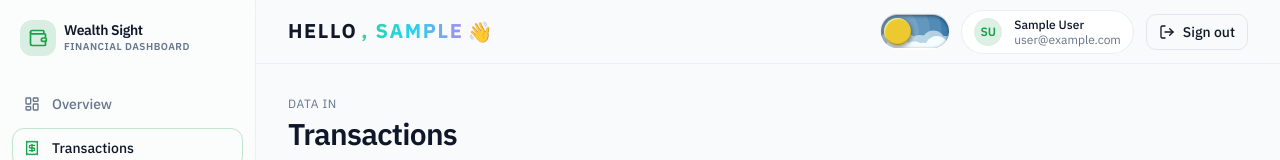
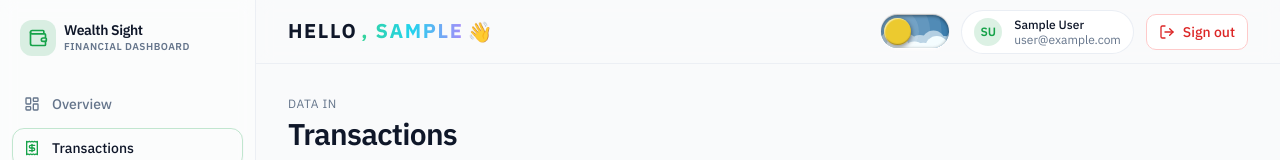
Before and after one commit to mayankatulkar26/HackInMotion-RICR-HIM-1016, a Next.js app in the folder smart-expense/: page /transactions in a window 1280 px wide. Shown: the top 160 px of the page. Built offline with nearby package versions, Linux system fonts and the light colour scheme; no server answers; the database is empty; sample sign-in values are in the browser's storage.

Commit message:
Transition Page modify

```diff
--- a/smart-expense/src/app/(dashboard)/dashboard/page.tsx
+++ b/smart-expense/src/app/(dashboard)/dashboard/page.tsx
@@ -87,13 +87,13 @@ export default async function DashboardHome() {
         <div className="flex flex-wrap items-center gap-2 w-full sm:w-auto">
           <MonthFilter current={filterMonth} months={months} />
           <Button asChild variant="outline" className="flex-1 sm:flex-none">
-            <Link href="/transactions">
+            <Link href="/transactions?tab=csv">
               <Upload className="h-4 w-4" />
               <span className="hidden xs:inline">Import</span>
             </Link>
           </Button>
           <Button asChild className="flex-1 sm:flex-none">
-            <Link href="/transactions">
+            <Link href="/transactions?tab=manual">
               <PlusCircle className="h-4 w-4" />
               <span>Add transaction</span>
             </Link>
--- a/smart-expense/src/app/(dashboard)/transactions/page.tsx
+++ b/smart-expense/src/app/(dashboard)/transactions/page.tsx
@@ -4,8 +4,16 @@ import { Card, CardContent, CardDescription, CardHeader, CardTitle } from '@/com
 import { TransactionForm } from '@/components/transactions/transaction-form';
 import { CsvUploader } from '@/components/transactions/csv-uploader';
 import { StatementsView } from '@/components/transactions/statements-view';
+import { getTransactionsTab } from '@/lib/transactions-tab';
 
-export default async function TransactionsPage() {
+export default async function TransactionsPage({
+  searchParams,
+}: {
+  searchParams?: Promise<{ tab?: string | string[] }>;
+}) {
+  const params = (await searchParams) ?? {};
+  const activeTab = getTransactionsTab(params.tab);
+
   const [all, { batches, manualCount }] = await Promise.all([
     listTransactions({ limit: 1000 }),
     listBatches(),
@@ -30,7 +38,7 @@ export default async function TransactionsPage() {
             <CardDescription>Manual entry or bulk import.</CardDescription>
           </CardHeader>
           <CardContent>
-            <Tabs defaultValue="manual">
+            <Tabs defaultValue={activeTab}>
               <TabsList className="grid grid-cols-2 w-full">
                 <TabsTrigger value="manual">Manual</TabsTrigger>
                 <TabsTrigger value="csv">CSV / Excel / PDF</TabsTrigger>
--- a/smart-expense/src/components/shell/topbar.tsx
+++ b/smart-expense/src/components/shell/topbar.tsx
@@ -173,9 +173,17 @@ export function Topbar({ user, goals = [] }: Props) {
               router.push('/');
             }}
           >
-            <Button size="sm" variant="outline" type="submit">
-              <LogOut className="h-4 w-4" />
-              <span className="hidden sm:inline">Sign out</span>
+            <Button
+              size="sm"
+              variant="outline"
+              type="submit"
+              className="group relative overflow-hidden border-red-200 bg-white text-red-600 transition-all duration-300 hover:border-red-600 hover:text-white"
+            >
+              <span className="absolute inset-y-0 left-0 w-0 origin-left scale-x-0 bg-red-600 transition-all duration-300 ease-out group-hover:w-full group-hover:scale-x-100" />
+              <span className="relative z-10 flex items-center gap-2">
+                <LogOut className="h-4 w-4" />
+                <span className="hidden sm:inline">Sign out</span>
+              </span>
             </Button>
           </form>
         </div>
--- /dev/null
+++ b/smart-expense/src/lib/transactions-tab.ts
@@ -0,0 +1,11 @@
+export type TransactionsTab = 'manual' | 'csv';
+
+export function getTransactionsTab(
+  value?: string | string[] | null,
+): TransactionsTab {
+  if (Array.isArray(value)) {
+    return value.includes('csv') ? 'csv' : 'manual';
+  }
+
+  return value === 'csv' ? 'csv' : 'manual';
+}
```
